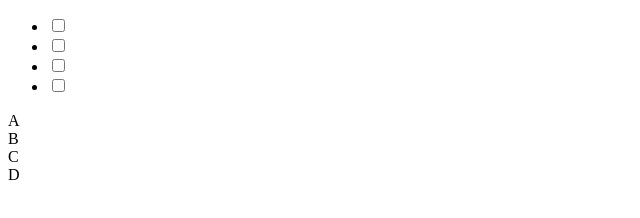
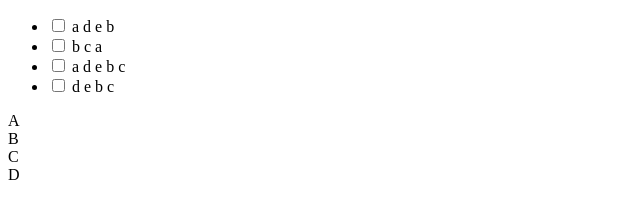
Before and after one commit to jun68ykt/q200759, a plain HTML site: page index.html in a window 1280 px wide. Shown: the whole page, without its empty margins (0-640 px from the left). Drawn offline with nearby package versions, Linux system fonts and the light colour scheme.

Commit message:
ボタンラベルのテキスト追加

```diff
--- a/index.html
+++ b/index.html
@@ -40,19 +40,19 @@
 <ul>
     <li class="a d e b">
         <input type="checkbox" name="check" id="checkbox1">
-        <label for="checkbox1"></label>
+        <label for="checkbox1">a d e b</label>
     </li>
     <li class="b c a">
         <input type="checkbox" name="check" id="checkbox2">
-        <label for="checkbox2"></label>
+        <label for="checkbox2">b c a</label>
     </li>
     <li class="a d e b c">
         <input type="checkbox" name="check" id="checkbox3">
-        <label for="checkbox3"></label>
+        <label for="checkbox3">a d e b c</label>
     </li>
     <li class="d e b c">
         <input type="checkbox" name="check" id="checkbox4">
-        <label for="checkbox4"></label>
+        <label for="checkbox4">d e b c</label>
     </li>
 </ul>
 <div class="button a">A</div>
```
